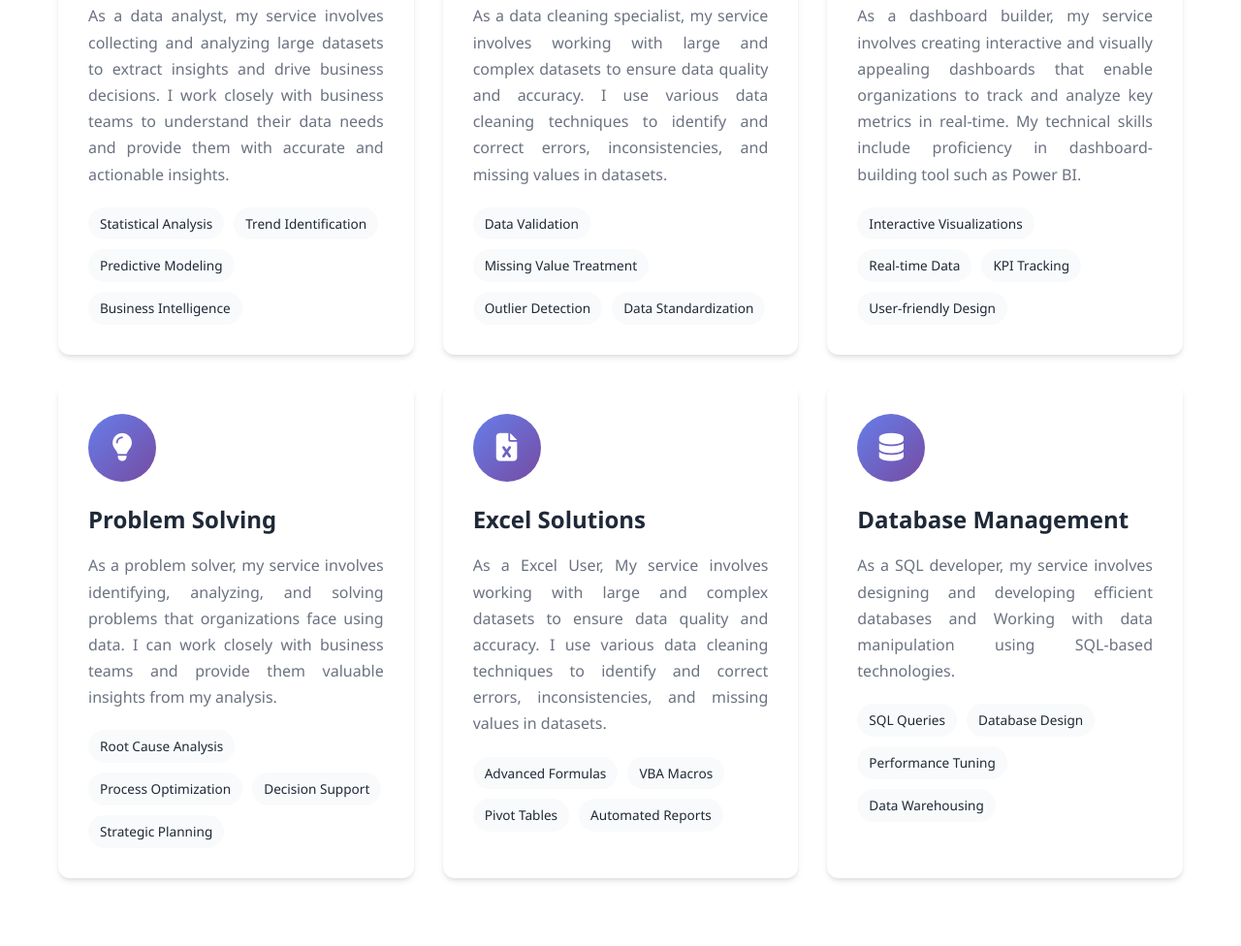
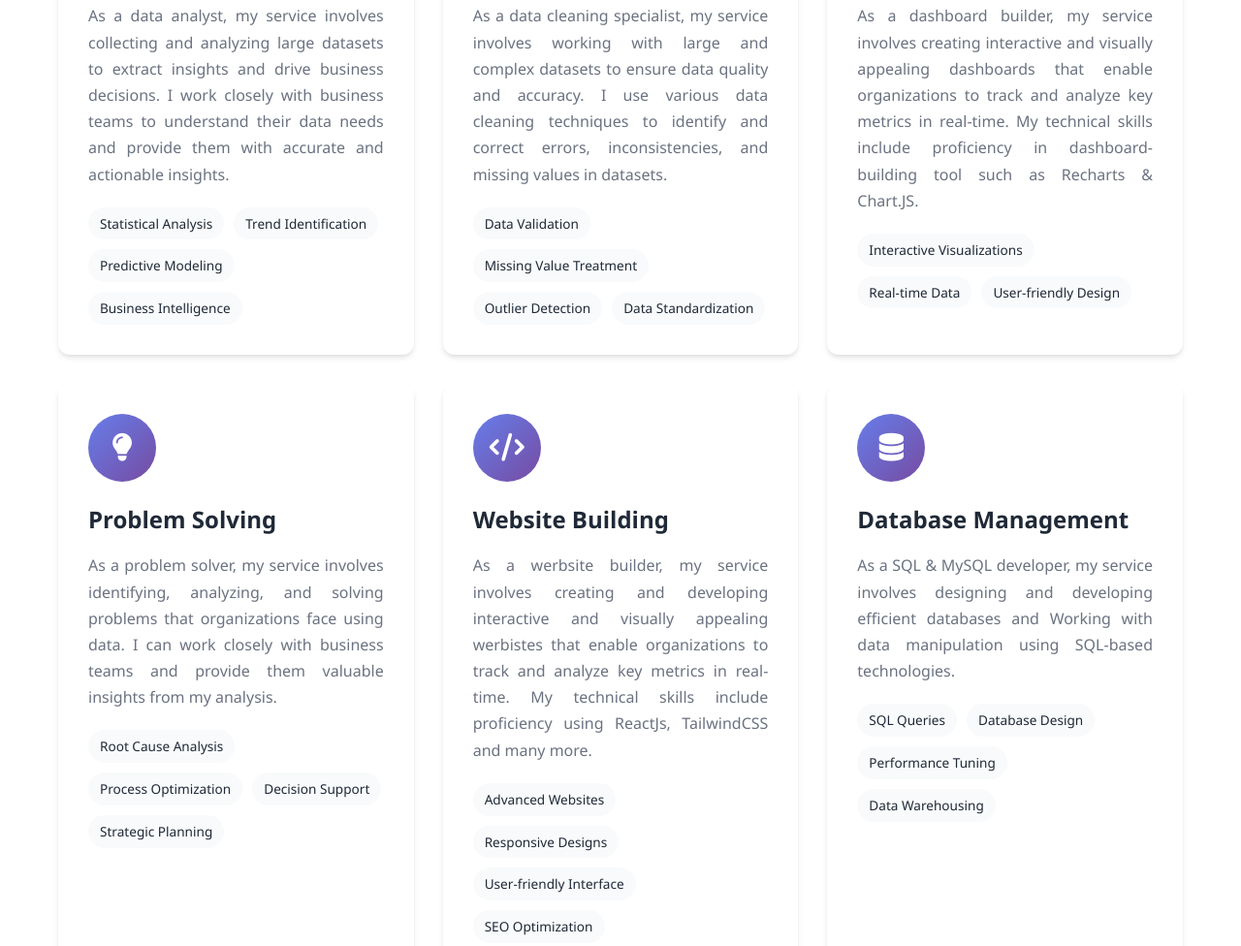
Before and after one commit to uShalstha93/my-portfolio, a plain HTML site: page html/services.html in a window 1280 px wide. Shown: the part 435-1411 px from the top of the page at 97% size. Drawn offline with Linux system fonts and the light colour scheme.

Commit message:
my services updated

```diff
--- a/html/services.html
+++ b/html/services.html
@@ -107,12 +107,11 @@
             As a dashboard builder, my service involves creating interactive
             and visually appealing dashboards that enable organizations to
             track and analyze key metrics in real-time. My technical skills
-            include proficiency in dashboard-building tool such as Power BI.
+            include proficiency in dashboard-building tool such as Recharts & Chart.JS.
           </p>
           <ul class="service-tech">
             <li>Interactive Visualizations</li>
             <li>Real-time Data</li>
-            <li>KPI Tracking</li>
             <li>User-friendly Design</li>
           </ul>
         </div>
@@ -136,20 +135,20 @@
         </div>
         <div class="service-card">
           <div class="service-icon">
-            <i class="fas fa-file-excel"></i>
+            <i class="fas fa-code"></i>
           </div>
-          <h3>Excel Solutions</h3>
+          <h3>Website Building</h3>
           <p>
-            As a Excel User, My service involves working with large and
-            complex datasets to ensure data quality and accuracy. I use
-            various data cleaning techniques to identify and correct errors,
-            inconsistencies, and missing values in datasets.
+            As a werbsite builder, my service involves creating and developing interactive
+            and visually appealing werbistes that enable organizations to
+            track and analyze key metrics in real-time. My technical skills
+            include proficiency using ReactJs, TailwindCSS and many more.
           </p>
           <ul class="service-tech">
-            <li>Advanced Formulas</li>
-            <li>VBA Macros</li>
-            <li>Pivot Tables</li>
-            <li>Automated Reports</li>
+            <li>Advanced Websites</li>
+            <li>Responsive Designs</li>
+            <li>User-friendly Interface</li>
+            <li>SEO Optimization</li>
           </ul>
         </div>
         <div class="service-card">
@@ -158,7 +157,7 @@
           </div>
           <h3>Database Management</h3>
           <p>
-            As a SQL developer, my service involves designing and developing
+            As a SQL & MySQL developer, my service involves designing and developing
             efficient databases and Working with data manipulation using
             SQL-based technologies.
           </p>
```
Also changed, not shown: html/projects.html (+1 -0 lines).
